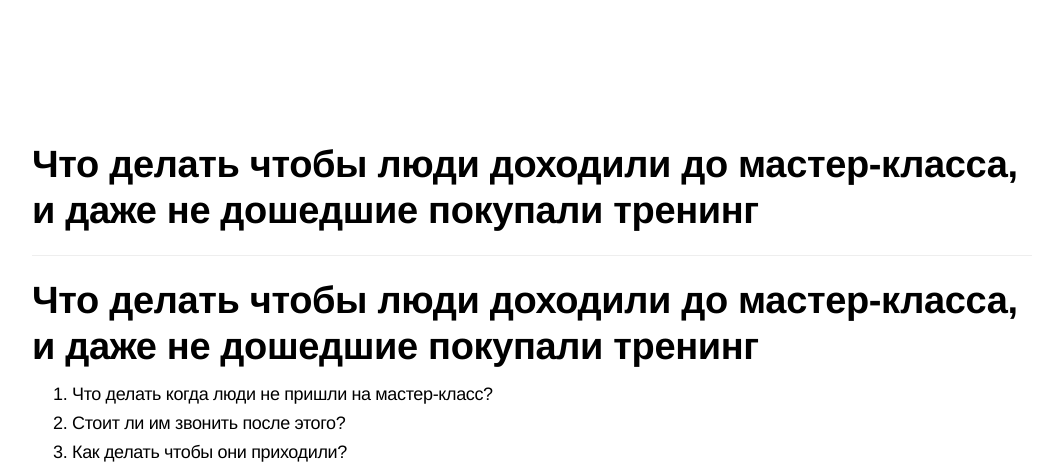
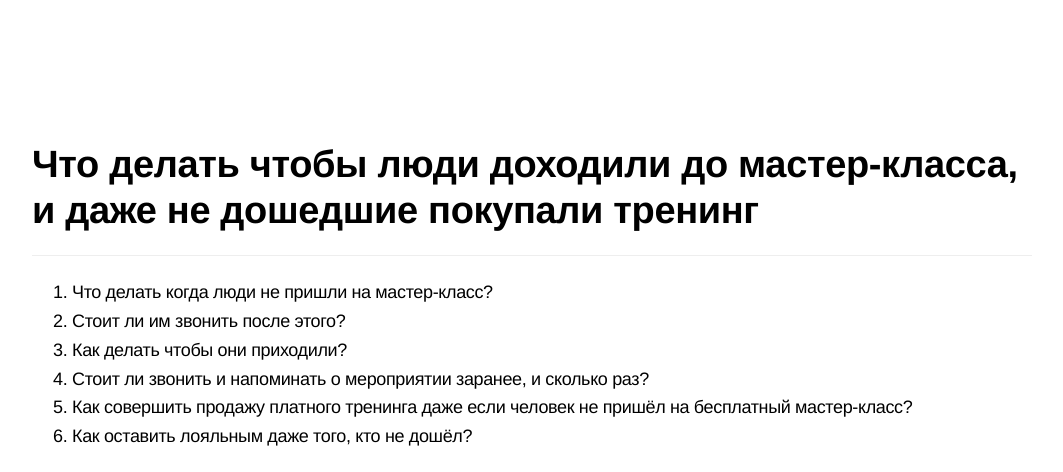
Before and after one commit to bz-icoach/bz-icoach.github.io, a Jekyll site: the page built from _posts/dovedenie-do-pokupki-i-otdel-prodazh/2018-01-18-chto-delat-chtoby-lyudi-dokhodili-do-master-klassa-i-dazhe-ne-doshedshie-pokupali-trening.md, in a window 1280 px wide. Shown: the top 472 px of the page, without its empty margins (108-1171 px from the left). Built offline with Jekyll 4.4.1, drawn with Linux system fonts in a browser that asks for light colours; nearby versions of some CDN libraries.

Commit message:
Update 2018-01-18-chto-delat-chtoby-lyudi-dokhodili-do-master-klassa-i-dazhe-ne-doshedshie-pokupali-trening.md

```diff
--- a/_posts/dovedenie-do-pokupki-i-otdel-prodazh/2018-01-18-chto-delat-chtoby-lyudi-dokhodili-do-master-klassa-i-dazhe-ne-doshedshie-pokupali-trening.md
+++ b/_posts/dovedenie-do-pokupki-i-otdel-prodazh/2018-01-18-chto-delat-chtoby-lyudi-dokhodili-do-master-klassa-i-dazhe-ne-doshedshie-pokupali-trening.md
@@ -2,8 +2,6 @@
 layout: post
 title: Что делать чтобы люди доходили до мастер-класса, и даже не дошедшие покупали тренинг
 ---
-
-# Что делать чтобы люди доходили до мастер-класса, и даже не дошедшие покупали тренинг
 
 1. Что делать когда люди не пришли на мастер-класс?
 2. Стоит ли им звонить после этого?
```
